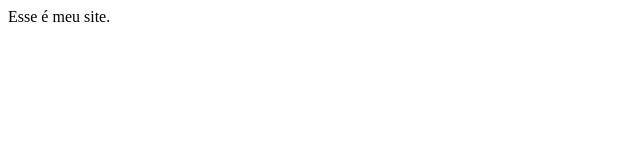
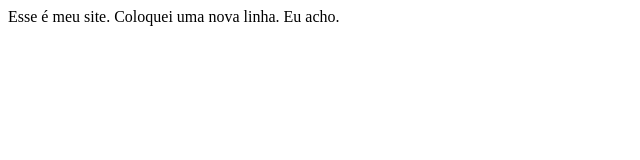
Before and after one commit to B3exxy/Teste_IOS, a plain HTML site: page index.html in a window 1280 px wide. Shown: the whole page, without its empty margins (0-640 px from the left). Drawn offline with Linux system fonts and the light colour scheme.

Commit message:
Arquivo .gitignore e novo diretorio

```diff
--- a/app.js
+++ b/app.js
@@ -0,0 +1 @@
+console.log('Olá professores');
--- a/index.html
+++ b/index.html
@@ -7,5 +7,7 @@
 
 <body>
     Esse é meu site.
+    Coloquei uma nova linha. Eu acho.
+
 </body>
 </html>
```
Also changed, not shown: dir.naoignoroado/teste2.txt (added), 1 other file.
